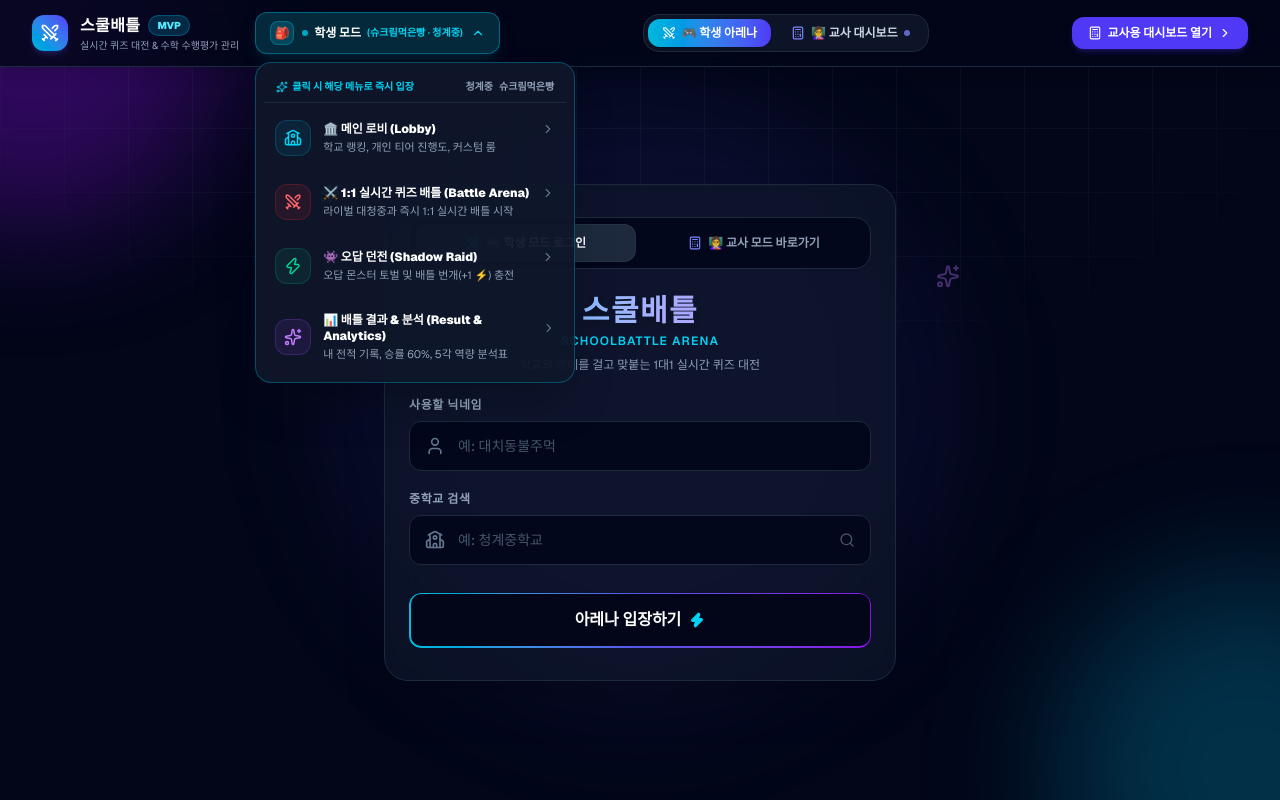
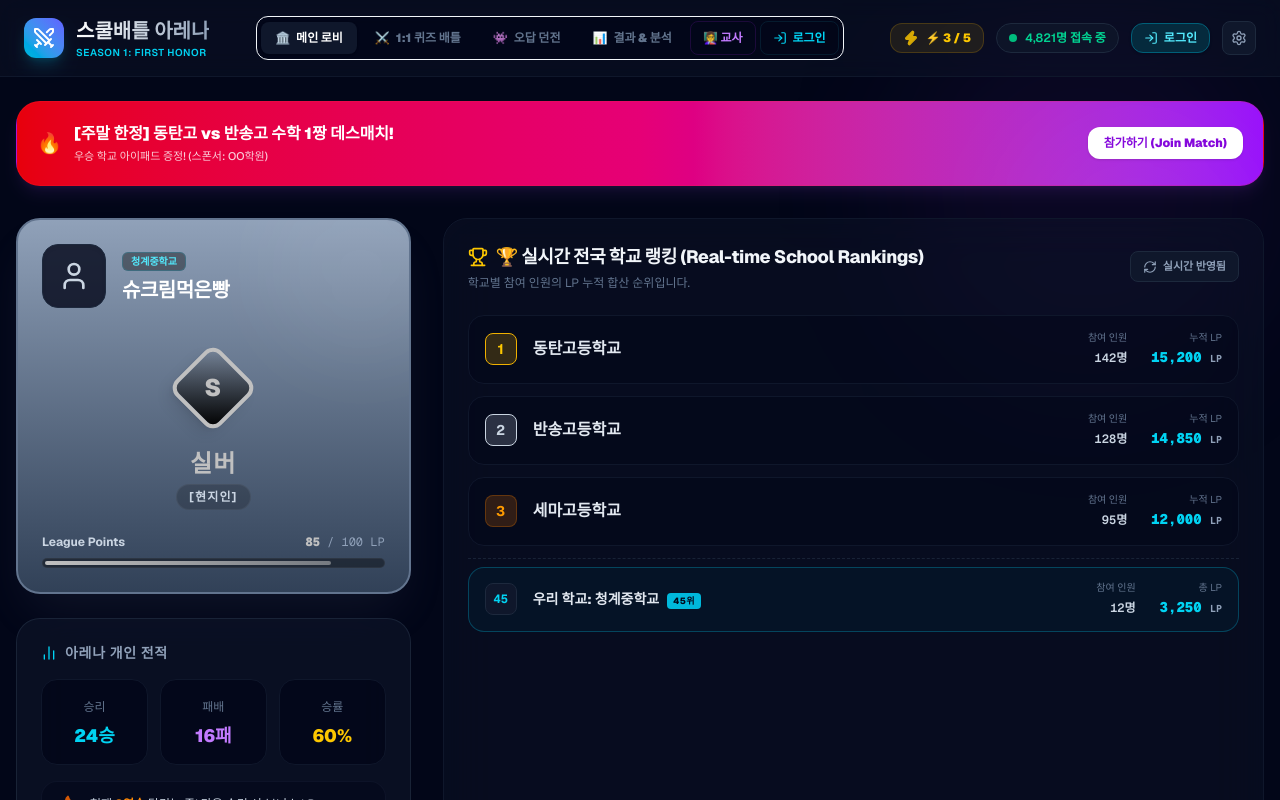
Before and after one commit to yunha2604-hub/battle-study, a Next.js app: page / in a window 1280 px wide. Shown: the top 800 px of the page. Built offline with nearby package versions, Linux system fonts and the light colour scheme.

Commit message:
feat: set main lobby as home, add dedicated /login route and header navigation menu

```diff
--- /dev/null
+++ b/src/app/login/page.tsx
@@ -0,0 +1,19 @@
+"use client";
+
+import React from "react";
+import { useRouter } from "next/navigation";
+import LandingPage from "@/components/LandingPage";
+import { useBattleStudy } from "@/context/BattleStudyContext";
+
+export default function LoginPage() {
+  const router = useRouter();
+  const { handleJoin, handleStudentDirectEntry } = useBattleStudy();
+
+  return (
+    <LandingPage
+      onJoin={handleJoin}
+      onGoToTeacherDashboard={() => router.push("/teacher")}
+      onStudentDirectEntry={handleStudentDirectEntry}
+    />
+  );
+}
--- a/src/app/page.tsx
+++ b/src/app/page.tsx
@@ -2,18 +2,35 @@
 
 import React from "react";
 import { useRouter } from "next/navigation";
-import LandingPage from "@/components/LandingPage";
+import Lobby from "@/components/Lobby";
 import { useBattleStudy } from "@/context/BattleStudyContext";
 
 export default function Home() {
   const router = useRouter();
-  const { handleJoin, handleStudentDirectEntry } = useBattleStudy();
+  const {
+    nickname, school, tier, lp, energy,
+    setTier, setLp, setEnergy,
+    handleStartMatch, handleCreateRoom, handleEnterPin, handleJoinEventRoom,
+    openBattleConfirmModal
+  } = useBattleStudy();
 
   return (
-    <LandingPage
-      onJoin={handleJoin}
+    <Lobby
+      initialTab="ARENA"
+      nickname={nickname}
+      school={school}
+      tier={tier}
+      lp={lp}
+      energy={energy}
+      setTier={setTier}
+      setLp={setLp}
+      setEnergy={setEnergy}
+      onStartMatch={handleStartMatch}
+      onCreateRoom={handleCreateRoom}
+      onEnterPin={handleEnterPin}
       onGoToTeacherDashboard={() => router.push("/teacher")}
-      onStudentDirectEntry={handleStudentDirectEntry}
+      onJoinEventRoom={handleJoinEventRoom}
+      onOpenBattleConfirmModal={openBattleConfirmModal}
     />
   );
 }
--- a/src/components/LandingPage.tsx
+++ b/src/components/LandingPage.tsx
@@ -1,8 +1,9 @@
 "use client";
 
 import React, { useState, useEffect } from "react";
+import { useRouter } from "next/navigation";
 import { motion, AnimatePresence } from "framer-motion";
-import { Swords, School, Search, Zap, User, Sparkles, Calculator, BookOpen, ChevronRight, ChevronDown } from "lucide-react";
+import { Swords, School, Search, Zap, User, Sparkles, Calculator, BookOpen, ChevronRight, ChevronDown, ArrowLeft } from "lucide-react";
 
 interface LandingPageProps {
   onJoin: (nickname: string, school: string) => void;
@@ -31,6 +32,7 @@ const MIDDLE_SCHOOLS = [
 ];
 
 export default function LandingPage({ onJoin, onGoToTeacherDashboard, onStudentDirectEntry }: LandingPageProps) {
+  const router = useRouter();
   const [nickname, setNickname] = useState("");
   const [schoolInput, setSchoolInput] = useState("");
   const [filteredSchools, setFilteredSchools] = useState<string[]>([]);
@@ -75,13 +77,17 @@ export default function LandingPage({ onJoin, onGoToTeacherDashboard, onStudentD
         {/* Left: Logo & Top-Left Student Mode Container with Sub-menus */}
         <div className="flex items-center gap-3 md:gap-4">
           {/* Logo */}
-          <div className="flex items-center gap-3">
-            <div className="p-2 rounded-xl bg-gradient-to-tr from-cyan-500 to-indigo-600 text-white shadow-md shadow-indigo-500/20">
+          <div
+            onClick={() => router.push("/")}
+            className="flex items-center gap-3 cursor-pointer group"
+            title="메인 로비로 이동"
+          >
+            <div className="p-2 rounded-xl bg-gradient-to-tr from-cyan-500 to-indigo-600 text-white shadow-md shadow-indigo-500/20 group-hover:scale-105 transition-transform">
               <Swords className="w-5 h-5" />
             </div>
             <div>
               <div className="flex items-center gap-2">
-                <span className="font-black text-white text-base tracking-wide">스쿨배틀</span>
+                <span className="font-black text-white text-base tracking-wide group-hover:text-cyan-300 transition-colors">스쿨배틀</span>
                 <span className="px-2 py-0.5 rounded-full text-[10px] font-black bg-cyan-500/20 text-cyan-300 border border-cyan-500/30">
                   MVP
                 </span>
@@ -222,6 +228,15 @@ export default function LandingPage({ onJoin, onGoToTeacherDashboard, onStudentD
 
         {/* Center / Navigation Menu Items */}
         <nav className="flex items-center gap-1.5 bg-slate-900/90 border border-slate-800 p-1 rounded-2xl">
+          <button
+            type="button"
+            onClick={() => router.push("/")}
+            className="px-3.5 py-1.5 rounded-xl text-xs font-bold text-slate-300 hover:text-white hover:bg-slate-800 transition-all flex items-center gap-1.5 cursor-pointer"
+          >
+            <span>🏛️</span>
+            <span>메인 로비</span>
+          </button>
+
           <button
             type="button"
             className="px-3.5 py-1.5 rounded-xl text-xs font-black bg-gradient-to-r from-cyan-500 to-indigo-600 text-white shadow-sm flex items-center gap-1.5 cursor-pointer"
--- a/src/components/Lobby.tsx
+++ b/src/components/Lobby.tsx
@@ -6,7 +6,7 @@ import { motion, AnimatePresence } from "framer-motion";
 import {
   Swords, Trophy, User, School, Zap, Award, Target, Flame,
   ChevronRight, RefreshCw, BarChart2, ShieldAlert, Settings, Sparkles,
-  AlertTriangle
+  AlertTriangle, LogIn
 } from "lucide-react";
 import PlayerAnalytics from "./PlayerAnalytics";
 import ShadowRaid from "./ShadowRaid";
@@ -284,6 +284,14 @@ export default function Lobby({
           >
             👩‍🏫 교사
           </button>
+          <button
+            type="button"
+            onClick={() => router.push("/login")}
+            className="px-3 py-2 rounded-lg text-xs font-black transition-all cursor-pointer text-cyan-400 hover:text-cyan-300 hover:bg-cyan-950/20 border border-cyan-900/30 flex items-center gap-1.5"
+          >
+            <LogIn className="w-3.5 h-3.5" />
+            <span>로그인</span>
+          </button>
         </div>
 
         {/* User Status Bar */}
@@ -298,6 +306,16 @@ export default function Lobby({
             <span className="w-2 h-2 rounded-full bg-emerald-500 animate-ping" />
             <span>4,821명 접속 중</span>
           </div>
+
+          <button
+            type="button"
+            onClick={() => router.push("/login")}
+            className="flex items-center gap-1.5 px-3 py-1.5 rounded-xl bg-cyan-950/80 border border-cyan-800 hover:border-cyan-600 text-xs font-bold text-cyan-300 hover:text-white transition-all cursor-pointer shadow-sm"
+            title="로그인 / 계정 변경"
+          >
+            <LogIn className="w-3.5 h-3.5" />
+            <span className="hidden sm:inline">로그인</span>
+          </button>
 
           <button
             type="button"
```
